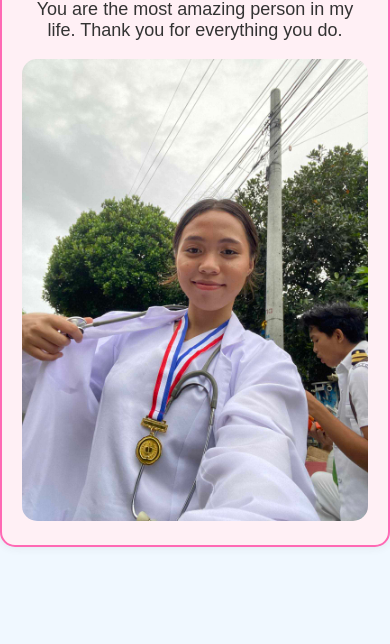
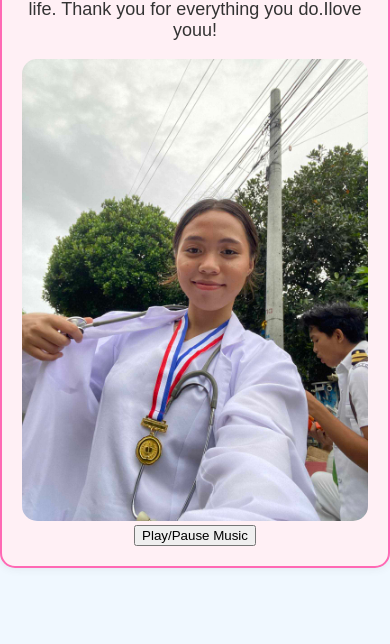
Before and after one commit to Xenon293/FOR-MY-GF, a plain HTML site: page index.html in a window 390 px wide. Shown: the part 200-844 px from the top of the page. Drawn offline with Linux system fonts and the light colour scheme.

Commit message:
Add files via upload

```diff
--- a/index.html
+++ b/index.html
@@ -35,11 +35,31 @@
         }
     </style>
 </head>
-<body>
     <div class="container">
         <h1>Hello, My Love!</h1>
-        <p>You are the most amazing person in my life. Thank you for everything you do.</p>
+        <p>You are the most amazing person in my life. Thank you for everything you do.Ilove youu!</p>
         <img src="hana.jpg" alt="My beautiful gf">
-    </div>
+
+        <audio id="bgMusic" loop>
+          <source src="One Direction - 18 (Lyrics).mp3" type="audio/mp3">
+          Your browser does not support the audio element.
+        </audio>
+
+        <button onclick="toggleMusic()">Play/Pause Music</button>
+
+        <script>
+          const bgMusic = document.getElementById("bgMusic");
+          let isPlaying = false;
+
+          function toggleMusic() {
+            if (isPlaying) {
+              bgMusic.pause();
+              isPlaying = false;
+            } else {
+              bgMusic.play();
+              isPlaying = true;
+            }
+          }
+        </script>
 </body>
 </html>
```
